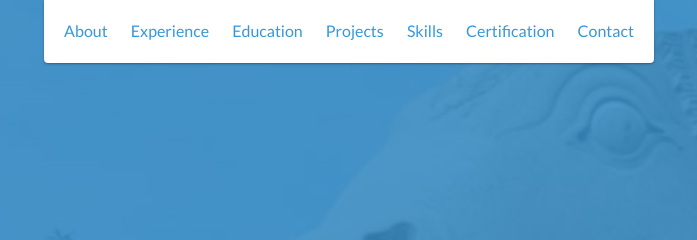
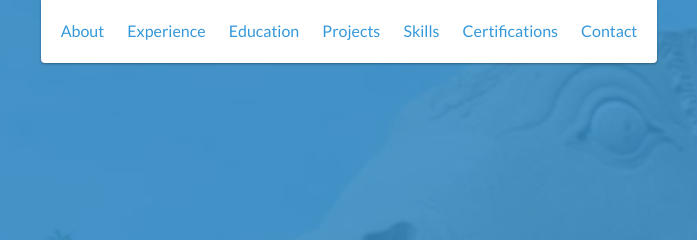
Before and after one commit to sooraj771989/profile, a website: page index.html in a window 1280 px wide. Shown: the top 240 px of the page, 291-988 px from the left. Drawn offline with nearby package versions, Linux system fonts and the light colour scheme.

Commit message:
Update index.html

```diff
--- a/index.html
+++ b/index.html
@@ -40,7 +40,7 @@
                 <a href="#skills">Skills</a>
             </li>
 		 <li>
-                <a href="#certification">Certification</a>
+                <a href="#certifications">Certifications</a>
             </li>
 
             <li>
@@ -266,8 +266,8 @@ Helping you to easily organize your content by making it searchable, adding tags
 
 
 
-	<div id="education">
-        <h2 class="heading">Education</h2>
+	<div id="certifications">
+        <h2 class="heading">Certifications</h2>
         <div class="education-block">
             <h3>Anna University, Chennai·</h3>
             <span class="education-date"> 2010 - 2013</span>
```
